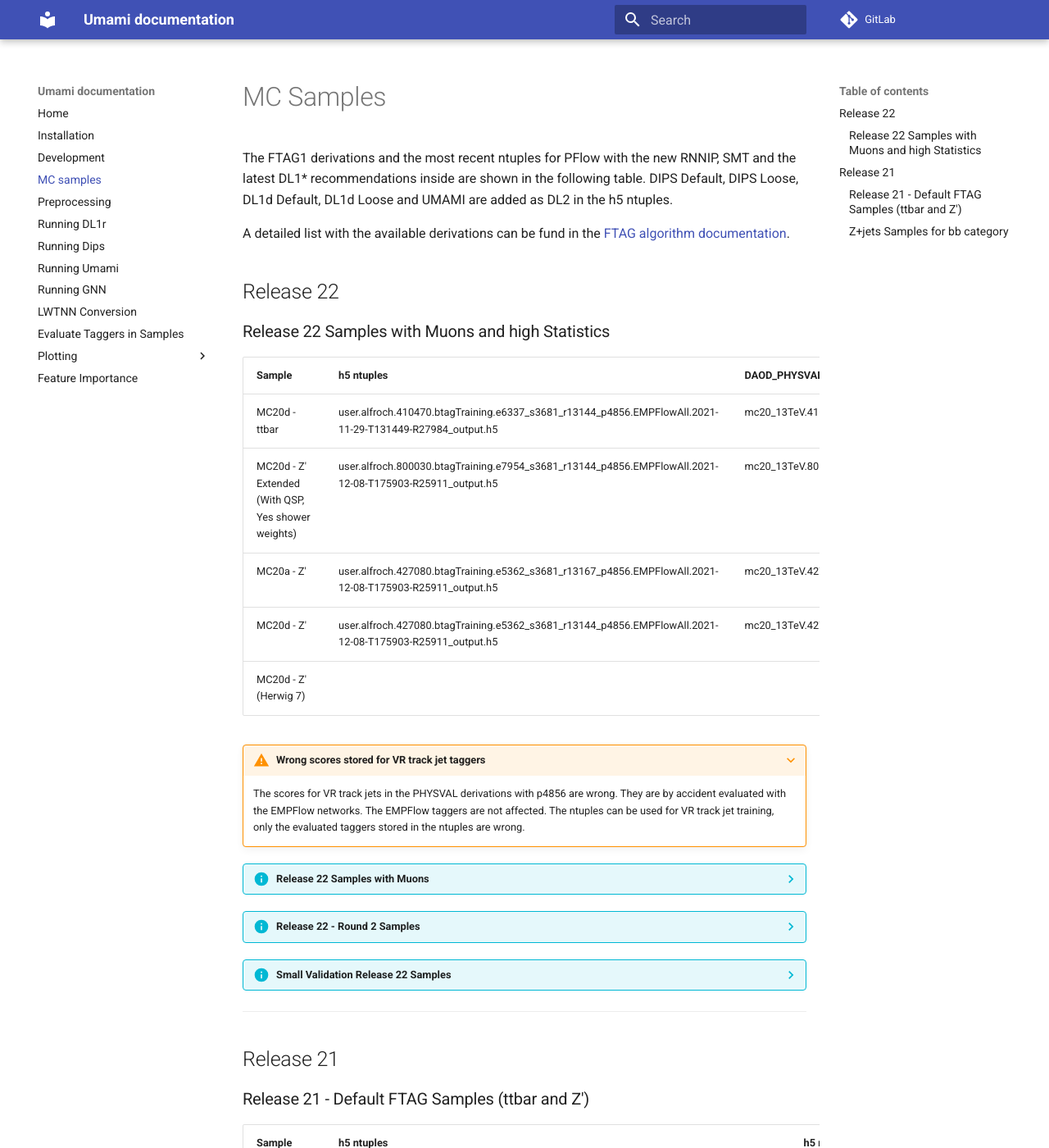
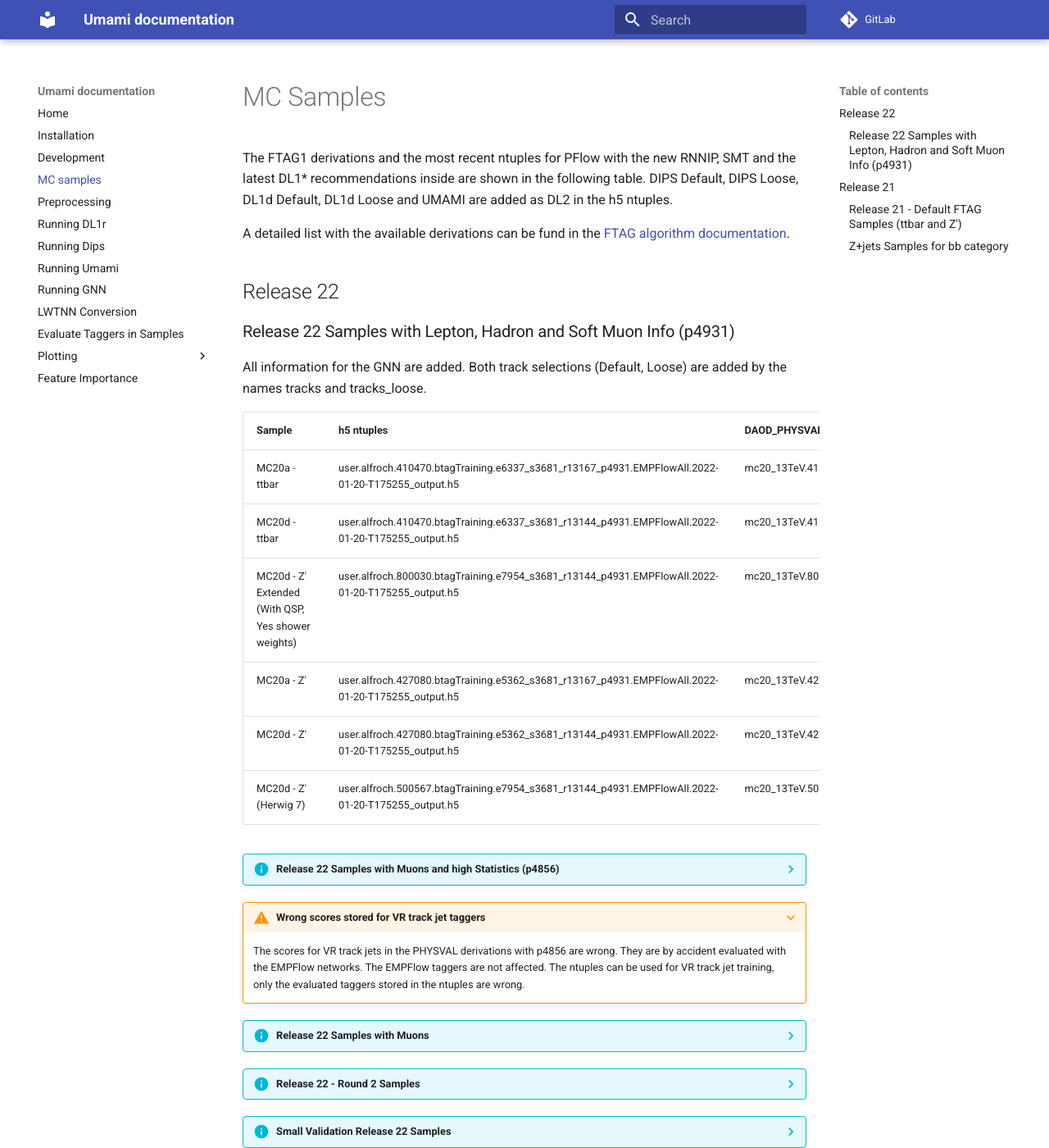
Before and after one commit to umami-hep/umami, an MkDocs documentation site: the page built from docs/mc-samples.md, in a window 1280 px wide and 1400 px high. Shown: the whole window at 82% size. Built offline with MkDocs 1.6.1 and Material for MkDocs 9.7.7, drawn with Linux system fonts in a browser that asks for light colours.

Commit message:
Adding new p4931 samples

```diff
--- a/docs/mc-samples.md
+++ b/docs/mc-samples.md
@@ -10,15 +10,34 @@ A detailed list with the available derivations can be fund in the [FTAG algorith
 
 ## Release 22
 
-### Release 22 Samples with Muons and high Statistics
+### Release 22 Samples with Lepton, Hadron and Soft Muon Info (p4931)
+
+All information for the GNN are added. Both track selections (Default, Loose) are added by the names tracks and tracks_loose.
 
 | Sample        | h5 ntuples       | DAOD_PHYSVAL derivations| AOD              | TDD hash |
 | ------------- | ---------------- | ----------------------- | ---------------- | -------- |
-| MC20d - ttbar | user.alfroch.410470.btagTraining.e6337_s3681_r13144_p4856.EMPFlowAll.2021-11-29-T131449-R27984_output.h5 | mc20_13TeV.410470.PhPy8EG_A14_ttbar_hdamp258p75_nonallhad.deriv.DAOD_PHYSVAL.e6337_s3681_r13144_p4856 | mc20_13TeV:mc20_13TeV.410470.PhPy8EG_A14_ttbar_hdamp258p75_nonallhad.recon.AOD.e6337_s3681_r13144 | 95fba671 |
-| MC20d - Z' Extended (With QSP, Yes shower weights) | user.alfroch.800030.btagTraining.e7954_s3681_r13144_p4856.EMPFlowAll.2021-12-08-T175903-R25911_output.h5 | mc20_13TeV.800030.Py8EG_A14NNPDF23LO_flatpT_Zprime_Extended.deriv.DAOD_PHYSVAL.e7954_s3681_r13144_p4856 | mc20_13TeV.800030.Py8EG_A14NNPDF23LO_flatpT_Zprime_Extended.recon.AOD.e7954_s3681_r13144 | 95fba671 |
-| MC20a - Z' | user.alfroch.427080.btagTraining.e5362_s3681_r13167_p4856.EMPFlowAll.2021-12-08-T175903-R25911_output.h5 | mc20_13TeV.427080.Pythia8EvtGen_A14NNPDF23LO_flatpT_Zprime.deriv.DAOD_PHYSVAL.e5362_s3681_r13167_p4856 | mc20_13TeV.427080.Pythia8EvtGen_A14NNPDF23LO_flatpT_Zprime.recon.AOD.e5362_s3681_r13167 | 95fba671 |
-| MC20d - Z' | user.alfroch.427080.btagTraining.e5362_s3681_r13144_p4856.EMPFlowAll.2021-12-08-T175903-R25911_output.h5 | mc20_13TeV.427080.Pythia8EvtGen_A14NNPDF23LO_flatpT_Zprime.deriv.DAOD_PHYSVAL.e5362_s3681_r13144_p4856 | mc20_13TeV.427080.Pythia8EvtGen_A14NNPDF23LO_flatpT_Zprime.recon.AOD.e5362_s3681_r13144 | 95fba671 |
-| MC20d - Z' (Herwig 7) |  |  | mc20_13TeV.500567.MGH7EG_NNPDF23ME_Zprime.recon.AOD.e7954_s3681_r13144 |  |
+| MC20a - ttbar | user.alfroch.410470.btagTraining.e6337_s3681_r13167_p4931.EMPFlowAll.2022-01-20-T175255_output.h5 | mc20_13TeV.410470.PhPy8EG_A14_ttbar_hdamp258p75_nonallhad.deriv.DAOD_PHYSVAL.e6337_s3681_r13167_p4931 | mc20_13TeV.410470.PhPy8EG_A14_ttbar_hdamp258p75_nonallhad.recon.AOD.e6337_s3681_r13167 | 6268adab |
+| MC20d - ttbar | user.alfroch.410470.btagTraining.e6337_s3681_r13144_p4931.EMPFlowAll.2022-01-20-T175255_output.h5 | mc20_13TeV.410470.PhPy8EG_A14_ttbar_hdamp258p75_nonallhad.deriv.DAOD_PHYSVAL.e6337_s3681_r13144_r13146_p4931 | mc20_13TeV.410470.PhPy8EG_A14_ttbar_hdamp258p75_nonallhad.recon.AOD.e6337_s3681_r13144 | 6268adab |
+| MC20d - Z' Extended (With QSP, Yes shower weights) | user.alfroch.800030.btagTraining.e7954_s3681_r13144_p4931.EMPFlowAll.2022-01-20-T175255_output.h5 | mc20_13TeV.800030.Py8EG_A14NNPDF23LO_flatpT_Zprime_Extended.deriv.DAOD_PHYSVAL.e7954_s3681_r13144_p4931 | mc20_13TeV.800030.Py8EG_A14NNPDF23LO_flatpT_Zprime_Extended.recon.AOD.e7954_s3681_r13144 | 6268adab |
+| MC20a - Z' | user.alfroch.427080.btagTraining.e5362_s3681_r13167_p4931.EMPFlowAll.2022-01-20-T175255_output.h5 | mc20_13TeV.427080.Pythia8EvtGen_A14NNPDF23LO_flatpT_Zprime.deriv.DAOD_PHYSVAL.e5362_s3681_r13167_p4931 | mc20_13TeV.427080.Pythia8EvtGen_A14NNPDF23LO_flatpT_Zprime.recon.AOD.e5362_s3681_r13167 | 6268adab |
+| MC20d - Z' | user.alfroch.427080.btagTraining.e5362_s3681_r13144_p4931.EMPFlowAll.2022-01-20-T175255_output.h5 | mc20_13TeV.427080.Pythia8EvtGen_A14NNPDF23LO_flatpT_Zprime.deriv.DAOD_PHYSVAL.e5362_s3681_r13144_p4931 | mc20_13TeV.427080.Pythia8EvtGen_A14NNPDF23LO_flatpT_Zprime.recon.AOD.e5362_s3681_r13144 | 6268adab |
+| MC20d - Z' (Herwig 7) | user.alfroch.500567.btagTraining.e7954_s3681_r13144_p4931.EMPFlowAll.2022-01-20-T175255_output.h5 | mc20_13TeV.500567.MGH7EG_NNPDF23ME_Zprime.deriv.DAOD_PHYSVAL.e7954_s3681_r13144_p4931 | mc20_13TeV.500567.MGH7EG_NNPDF23ME_Zprime.recon.AOD.e7954_s3681_r13144 | 6268adab |
+
+
+
+??? info "Release 22 Samples with Muons and high Statistics (p4856)"
+
+
+
+    The round 2 release 22 samples with RNNIP, DL1* and DIPS. Muon information are added (softMuon). Information for GNN training is added. The default and loose track selections are added. Default tracks are called `tracks` and loose tracks are called `tracks_loose`.
+
+    | Sample        | h5 ntuples       | DAOD_PHYSVAL derivations| AOD              | TDD hash |
+    | ------------- | ---------------- | ----------------------- | ---------------- | -------- |
+    | MC20d - ttbar | user.alfroch.410470.btagTraining.e6337_s3681_r13144_p4856.EMPFlowAll.2021-11-29-T131449-R27984_output.h5 | mc20_13TeV.410470.PhPy8EG_A14_ttbar_hdamp258p75_nonallhad.deriv.DAOD_PHYSVAL.e6337_s3681_r13144_p4856 | mc20_13TeV:mc20_13TeV.410470.PhPy8EG_A14_ttbar_hdamp258p75_nonallhad.recon.AOD.e6337_s3681_r13144 | 95fba671 |
+    | MC20d - Z' Extended (With QSP, Yes shower weights) | user.alfroch.800030.btagTraining.e7954_s3681_r13144_p4856.EMPFlowAll.2021-12-08-T175903-R25911_output.h5 | mc20_13TeV.800030.Py8EG_A14NNPDF23LO_flatpT_Zprime_Extended.deriv.DAOD_PHYSVAL.e7954_s3681_r13144_p4856 | mc20_13TeV.800030.Py8EG_A14NNPDF23LO_flatpT_Zprime_Extended.recon.AOD.e7954_s3681_r13144 | 95fba671 |
+    | MC20a - Z' | user.alfroch.427080.btagTraining.e5362_s3681_r13167_p4856.EMPFlowAll.2021-12-08-T175903-R25911_output.h5 | mc20_13TeV.427080.Pythia8EvtGen_A14NNPDF23LO_flatpT_Zprime.deriv.DAOD_PHYSVAL.e5362_s3681_r13167_p4856 | mc20_13TeV.427080.Pythia8EvtGen_A14NNPDF23LO_flatpT_Zprime.recon.AOD.e5362_s3681_r13167 | 95fba671 |
+    | MC20d - Z' | user.alfroch.427080.btagTraining.e5362_s3681_r13144_p4856.EMPFlowAll.2021-12-08-T175903-R25911_output.h5 | mc20_13TeV.427080.Pythia8EvtGen_A14NNPDF23LO_flatpT_Zprime.deriv.DAOD_PHYSVAL.e5362_s3681_r13144_p4856 | mc20_13TeV.427080.Pythia8EvtGen_A14NNPDF23LO_flatpT_Zprime.recon.AOD.e5362_s3681_r13144 | 95fba671 |
+    | MC20d - Z' (Herwig 7) |  |  | mc20_13TeV.500567.MGH7EG_NNPDF23ME_Zprime.recon.AOD.e7954_s3681_r13144 |  |
 
 
 ???+ warning "Wrong scores stored for VR track jet taggers"
```
